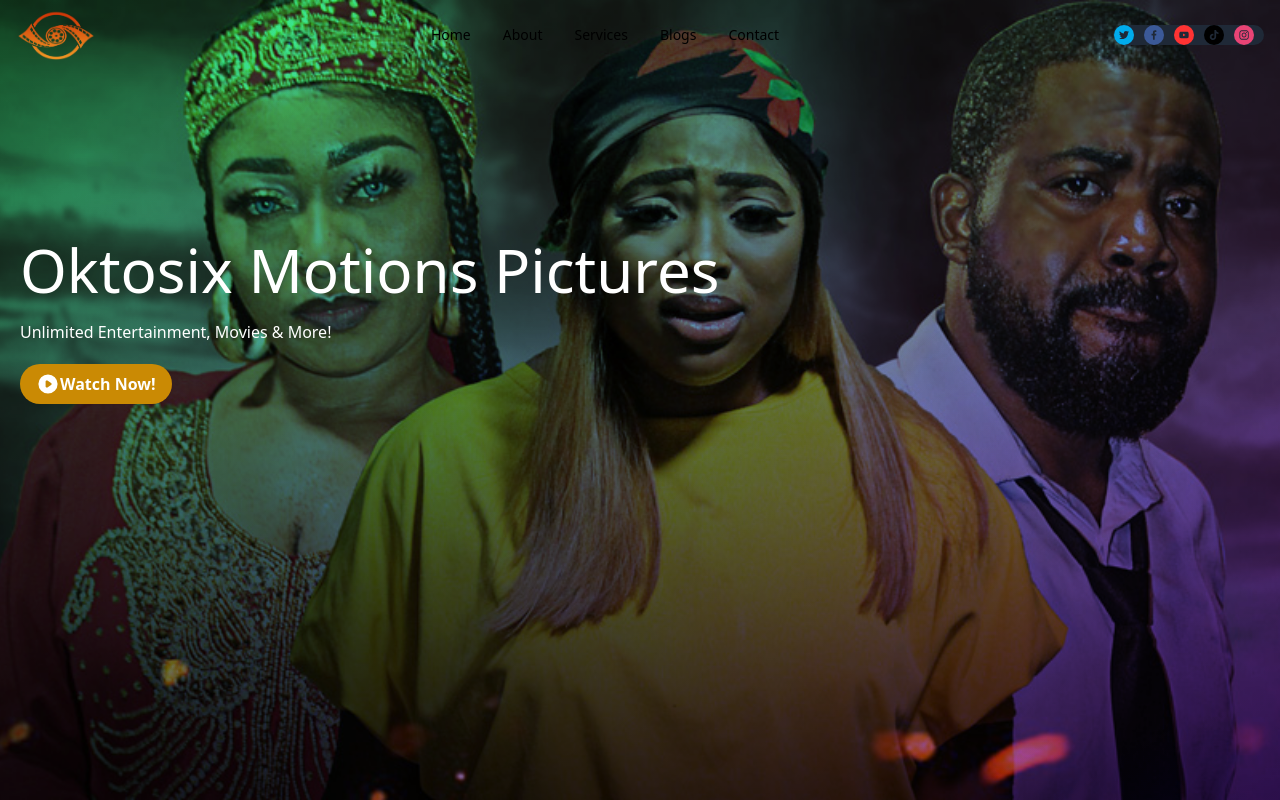
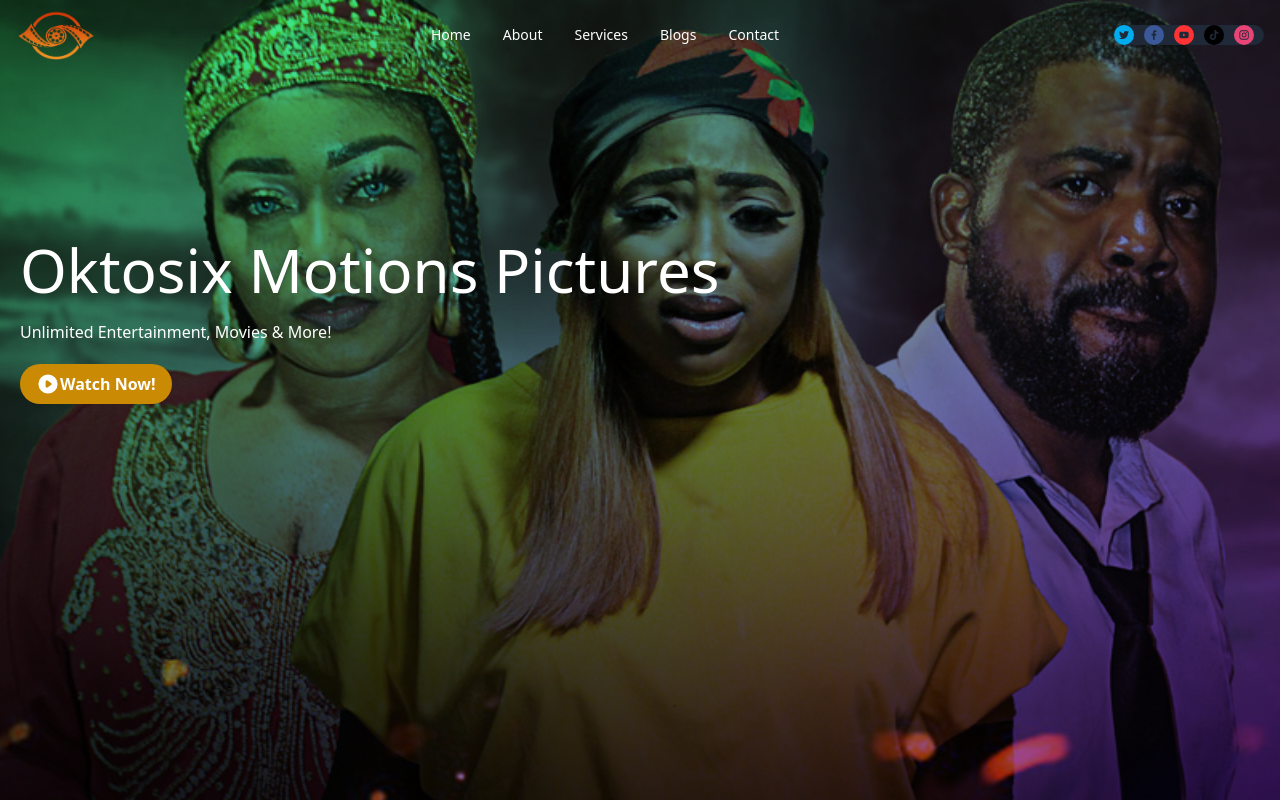
Before and after one commit to joseph-anselm/oktosix, a Next.js app: page / in a window 1280 px wide. Built offline with nearby package versions, Linux system fonts and the light colour scheme.

Commit message:
menu fix

```diff
--- a/components/menu.js
+++ b/components/menu.js
@@ -95,28 +95,39 @@
           >
             <ul className="mt-4 flex flex-col md:mt-0 md:flex-row md:space-x-8 md:text-sm md:font-medium">
               <Link href="/" className="">
-                Home
+                <span className="text-white hover:text-yellow-500 cursor-pointer">
+                  Home
+                </span>
               </Link>
               <Link href="/" className="text-white">
-                About
+                <span className="text-white hover:text-yellow-500 cursor-pointer">
+                  {" "}
+                  About
+                </span>
               </Link>
               <Link
                 href="/"
                 className="block border-b border-gray-100 py-2 pr-4 pl-3 text-gray-700 hover:bg-gray-50 dark:border-gray-700 dark:text-gray-400 dark:hover:bg-gray-700 dark:hover:text-white md:border-0 md:p-0 md:hover:bg-transparent md:hover:text-blue-700 md:dark:hover:bg-transparent md:dark:hover:text-white"
               >
-                Services
+                <span className="text-white hover:text-yellow-500 cursor-pointer">
+                  Services
+                </span>
               </Link>
               <Link
                 href="/about"
                 className="block border-b border-gray-100 py-2 pr-4 pl-3 text-gray-700 hover:bg-gray-50 dark:border-gray-700 dark:text-gray-400 dark:hover:bg-gray-700 dark:hover:text-white md:border-0 md:p-0 md:hover:bg-transparent md:hover:text-blue-700 md:dark:hover:bg-transparent md:dark:hover:text-white"
               >
-                Blogs
+                <span className="text-white hover:text-yellow-500 cursor-pointer">
+                  Blogs
+                </span>
               </Link>
               <Link
                 href="/contact"
                 className="block border-b border-gray-100 py-2 pr-4 pl-3 text-gray-700 hover:bg-gray-50 dark:border-gray-700 dark:text-gray-400 dark:hover:bg-gray-700 dark:hover:text-white md:border-0 md:p-0 md:hover:bg-transparent md:hover:text-blue-700 md:dark:hover:bg-transparent md:dark:hover:text-white"
               >
-                Contact
+                <span className="text-white hover:text-yellow-500 cursor-pointer">
+                  Contact
+                </span>
               </Link>
             </ul>
           </div>
```
